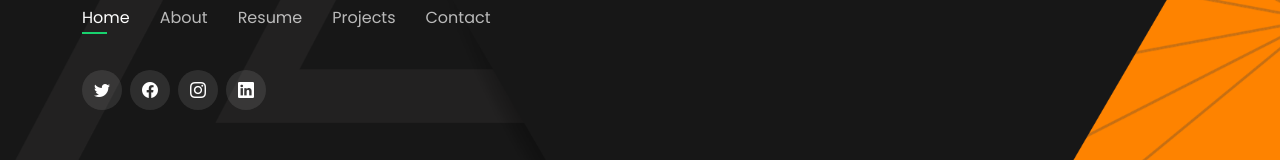
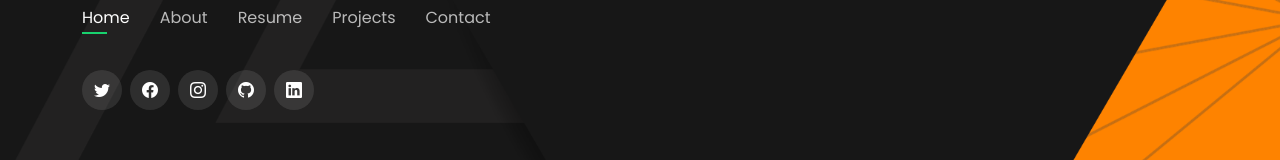
Before and after one commit to ghanshamlunge111/portfolioWebsite, a plain HTML site: page index.html in a window 1280 px wide. Shown: the part 408-568 px from the top of the page. Drawn offline with nearby package versions, Linux system fonts and the light colour scheme.

Commit message:
changes addded

```diff
--- a/index.html
+++ b/index.html
@@ -63,6 +63,7 @@
         <a href="#" class="twitter"><i class="bi bi-twitter"></i></a>
         <a href="#" class="facebook"><i class="bi bi-facebook"></i></a>
         <a href="#" class="instagram"><i class="bi bi-instagram"></i></a>
+        <a href="https://github.com/ghanshamlunge111" class="instagram"><i class="bi bi-github"></i></a>
         <a href="https://www.linkedin.com/in/ghanshyam-lunge/" class="linkedin"><i class="bi bi-linkedin"></i></a>
       </div>
 
```
